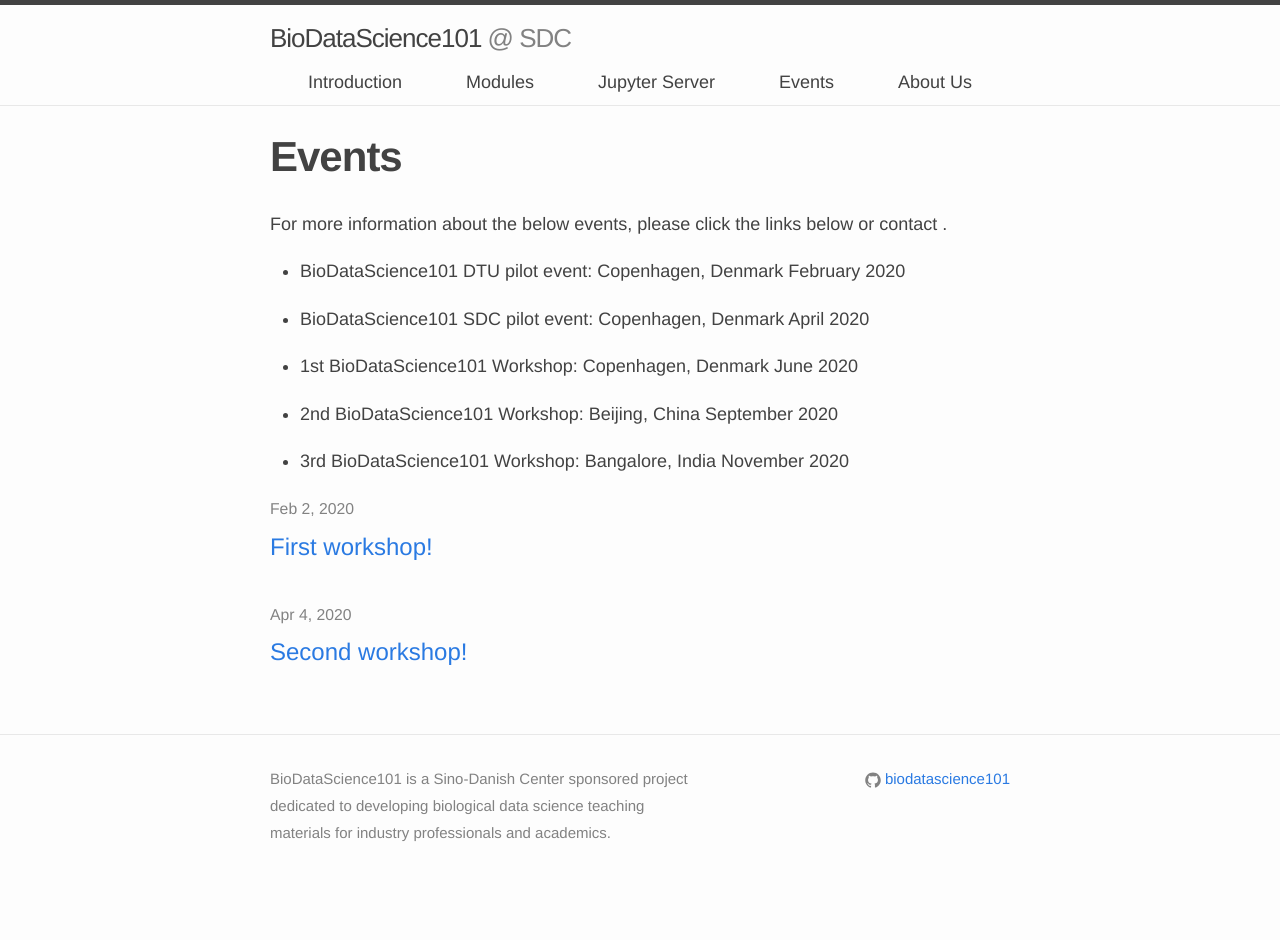
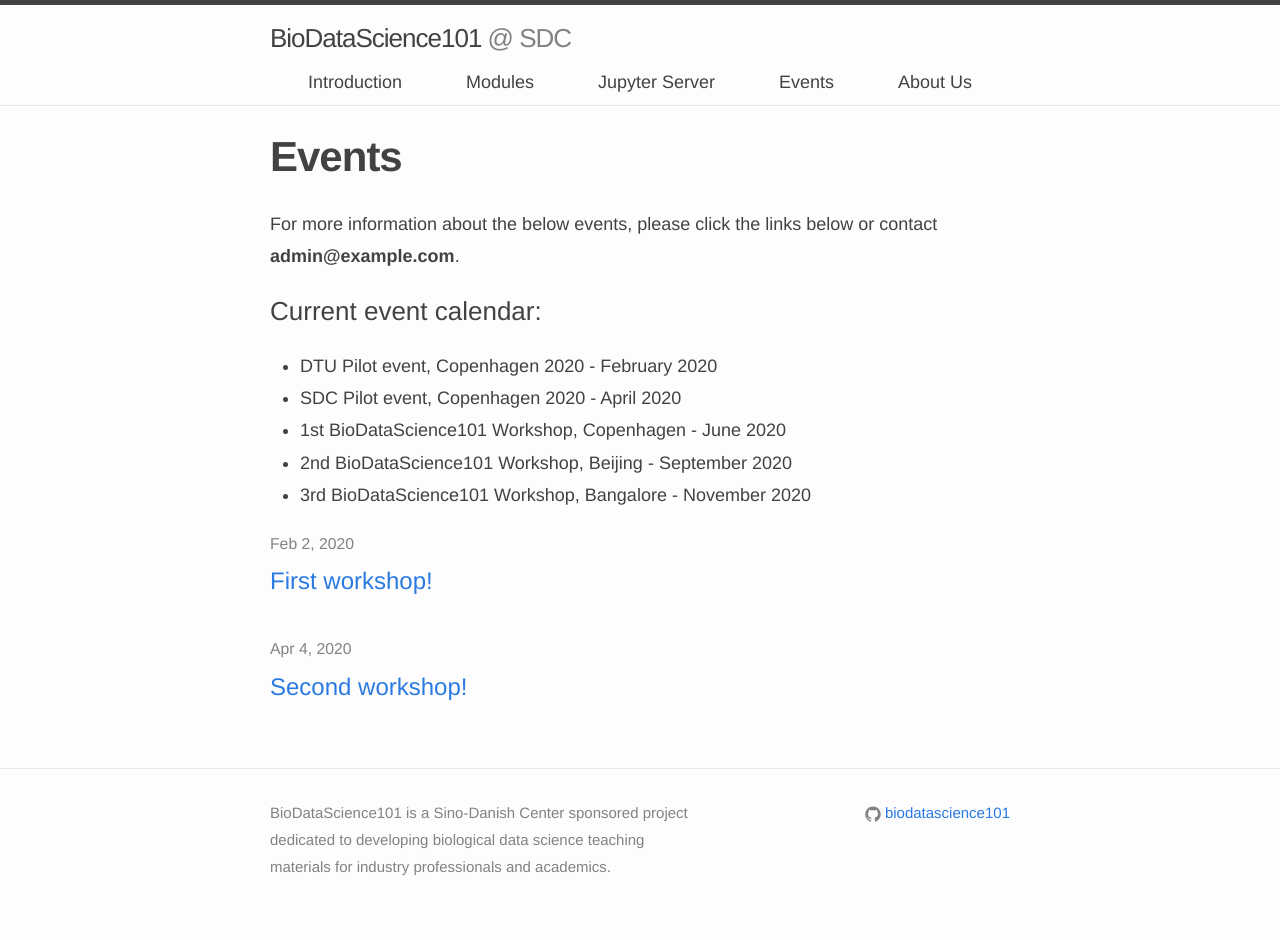
Before and after one commit to biodatascience101/BioDataScience101.github.io, a Jekyll site: the page built from _pages/events/index.md, in a window 1280 px wide. Built offline with Jekyll 4.4.1, drawn with Linux system fonts in a browser that asks for light colours; nearby versions of some CDN libraries; before the commit the page ends 906 px from its top, so only the background shows below that.

Commit message:
Update index.md

```diff
--- a/_pages/events/index.md
+++ b/_pages/events/index.md
@@ -6,18 +6,15 @@
 rank: 4
 ---
 
-For more information about the below events, please click the links below or contact <admin>.
+For more information about the below events, please click the links below or contact **admin@example.com**.
 
 
-- BioDataScience101 DTU pilot event: Copenhagen, Denmark February 2020
-
-- BioDataScience101 SDC pilot event: Copenhagen, Denmark April 2020
-
-- 1st BioDataScience101 Workshop: Copenhagen, Denmark June 2020
-
-- 2nd BioDataScience101 Workshop: Beijing, China September 2020
-
-- 3rd BioDataScience101 Workshop: Bangalore, India November 2020
+### Current event calendar:
+- DTU Pilot event, Copenhagen 2020 - February 2020
+- SDC Pilot event, Copenhagen 2020 - April 2020
+- 1st BioDataScience101 Workshop, Copenhagen - June 2020
+- 2nd BioDataScience101 Workshop, Beijing - September 2020
+- 3rd BioDataScience101 Workshop, Bangalore - November 2020
 
 
 <ul class="post-list">
```
